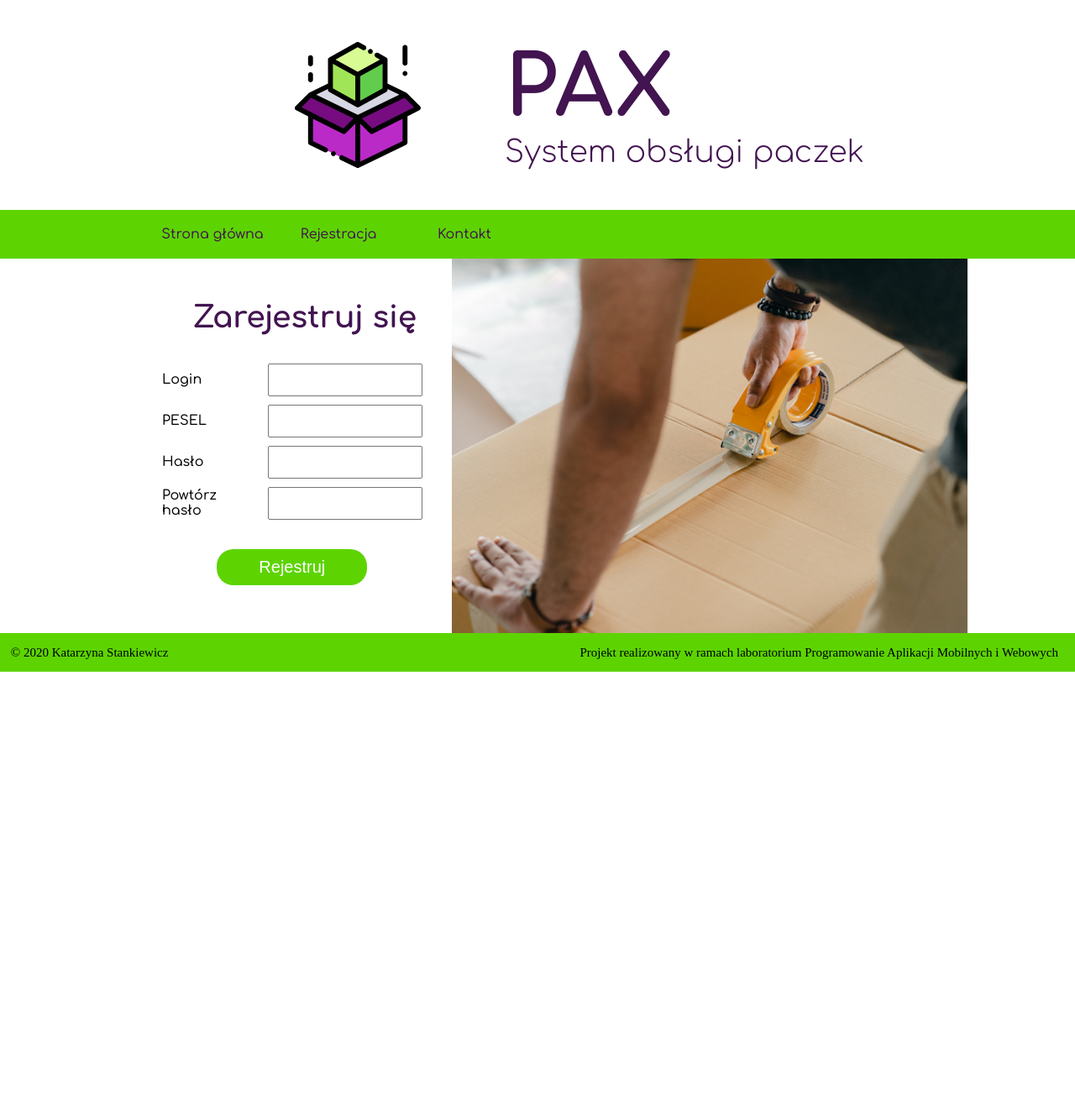
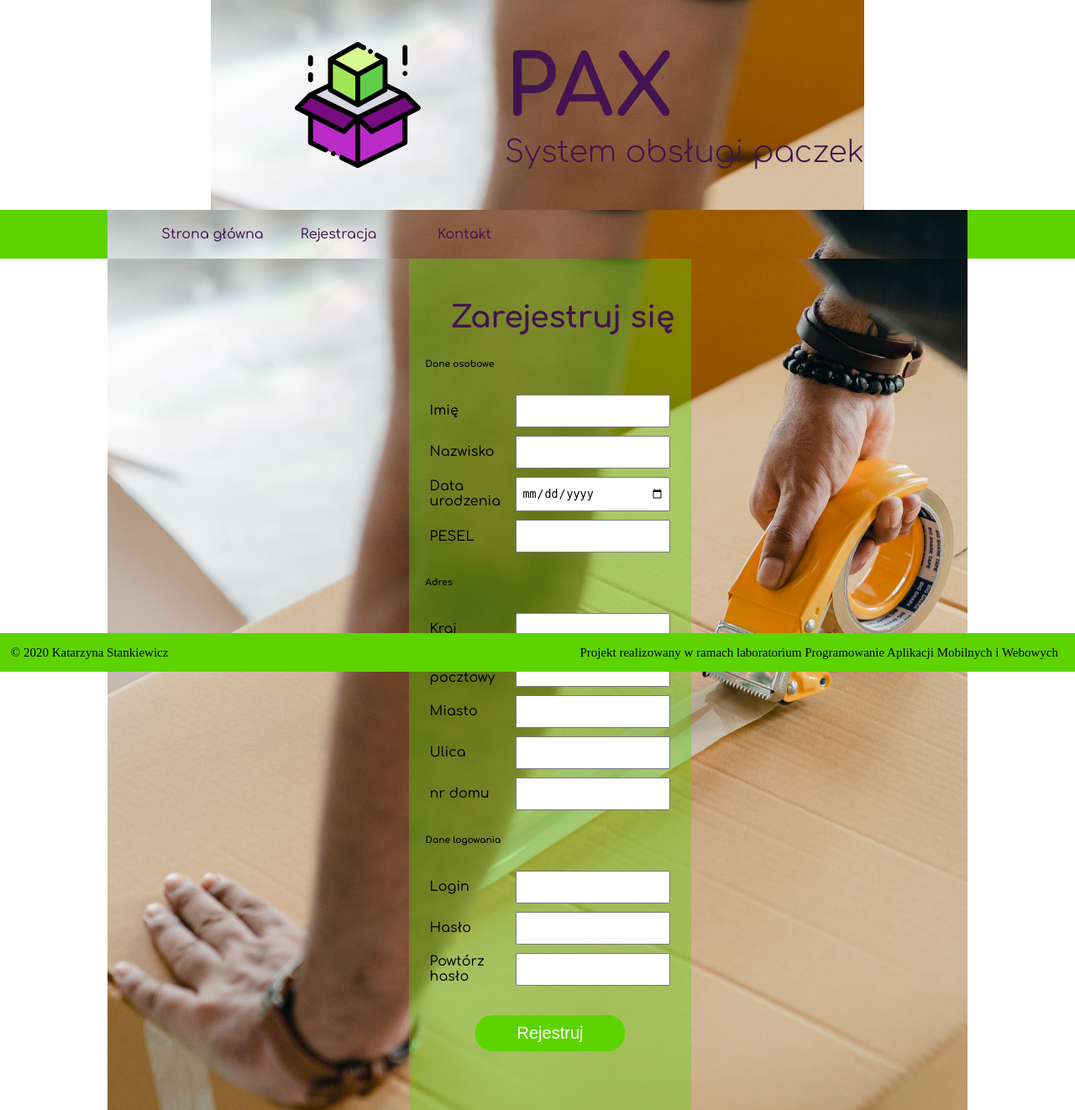
Before and after one commit to KasiaWiktoria/projekt_pamiw, a Flask app: page /registration in a window 1280 px wide. Shown: the whole page at 84% size. Before the commit the page ends 800 px from the top, so only its background shows below. Run offline with Flask 2, Linux system fonts and the light colour scheme.

Commit message:
dodanie nowych pól do formularza

```diff
--- a/static/styles/registration.css
+++ b/static/styles/registration.css
@@ -1,19 +1,7 @@
 .content{
     display: flex;
     justify-content: center;
-}
-
-.content .left{
-    width: 60%;
-}
-
-.content .left img{
-    max-width: 100%;
-}
-
-.content .right{
-    width: 40%;
-    align-items: center;
+    background-image: url(../images/pack.png);
 }
 
 
@@ -22,6 +10,7 @@
     margin-right: 10px;
     justify-content: center;
     padding: 20px;
+    background-color: #5cd4015e;
 }
 
 h2{
--- a/templates/registration.html
+++ b/templates/registration.html
@@ -25,20 +25,67 @@
             </div>
         </nav>
         <section class="content">
-            <div class="right">
             <div class="form-block">
                 <h2>Zarejestruj się</h2>
 
                 <form id="registration-form" class="registration-form">
+                    <div class="left">
+                        <h6>Dane osobowe</h6>
 
                         <div class="input-block">
-                            <label for="login" class="required">Login</label>
-                            <input id="login" type="text" name="login"/>
+                            <label for="name" class="required">Imię</label>
+                            <input id="name" type="text" name="name"/>
+                        </div>
+
+                        <div class="input-block">
+                            <label for="last-name" class="required">Nazwisko</label>
+                            <input id="last-name" type="text" name="last-name"/>
+                        </div>
+
+                        <div class="input-block">
+                            <label for="bdate" class="required">Data urodzenia</label>
+                            <input id="bdate" type="date" name="bdate"/>
                         </div>
 
                         <div class="input-block">
                             <label for="pesel" class="required">PESEL</label>
                             <input id="pesel" type="text" name="pesel"/>
+                        </div>
+
+                        <h6>Adres</h6>
+
+                        <div class="input-block">
+                            <label for="country">Kraj</label>
+                            <input id="country" type="text" name="country">
+                        </div>
+
+                        <div class="input-block">
+                            <label for="postal_code">Kod pocztowy</label>
+                            <input id="postal_code" type="text" name="postal_code">
+                        </div>
+
+                        <div class="input-block">
+                            <label for="city">Miasto</label>
+                            <input id="city" type="text" name="city">
+                        </div>
+
+                        <div class="input-block">
+                            <label for="street">Ulica</label>
+                            <input id="street" type="text" name="street">
+                        </div>
+
+                        <div class="input-block">
+                            <label for="house_nr">nr domu</label>
+                            <input id="house_nr" type="text" name="house_nr">
+                        </div>
+                    </div>
+
+                    <div class="right">
+                        <h6>Dane logowania</h6>
+
+                        <div class="input-block">
+                            <label for="login" class="required">Login</label>
+                            <input id="login" type="text" name="login"/>
                         </div>
 
                         <div class="input-block">
@@ -50,14 +97,12 @@
                             <label for="second_password" class="required">Powtórz hasło</label>
                             <input id="second_password" type="password" name="second_password"/>
                         </div>
+
                         <div class="btn-block">
                             <input id="button-reg-form" type="submit" value="Rejestruj"/>
                         </div>
+                    </div>
                 </form>
-                </div>
-            </div>
-            <div class="left">
-                <img src="images/pack.png" alt="pack">
             </div>
         </section>
 
```
Lines whose indentation alone changed are shown as unchanged.
